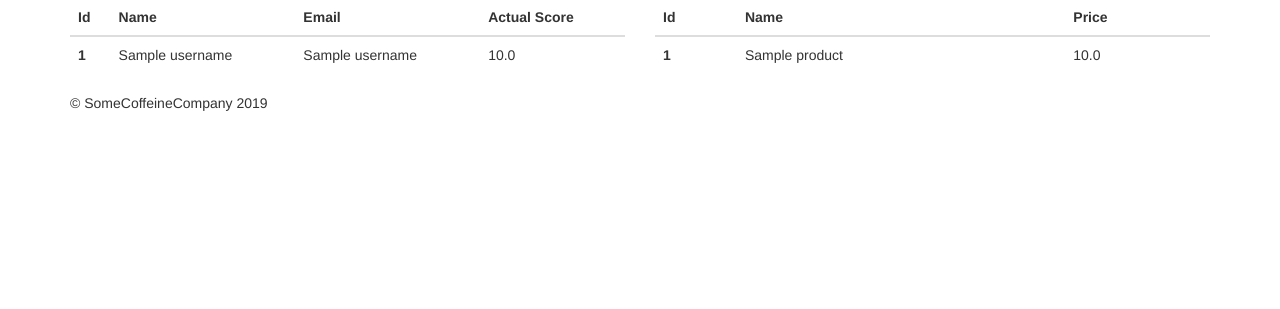
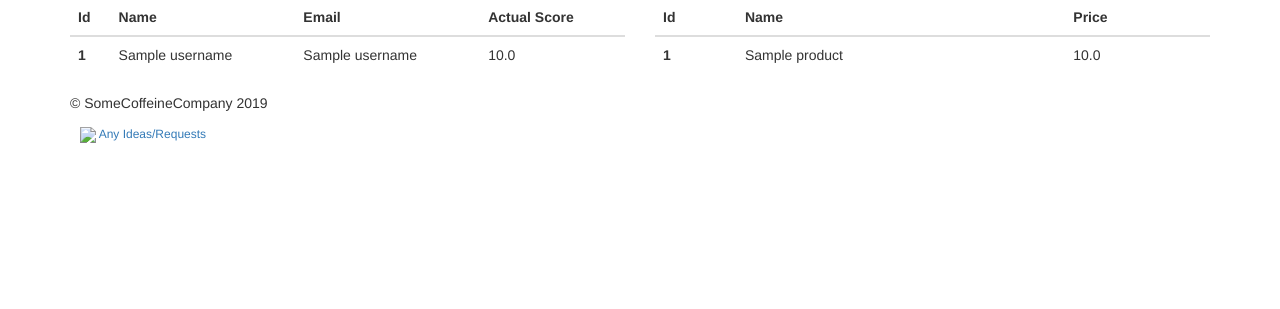
Before and after one commit to agorzawski/fairtaskassigner, a Flask app: template templates/signup.html in a window 1280 px wide. Shown: the part 440-749 px from the top of the page. Run offline with Flask 2, Linux system fonts and the light colour scheme; the template is opened without the code that fills it: most values are stand-ins (such as "Sample title", 1, 10 or a date in 2020); grey boxes marked "Sample" are stand-in pictures; parts of the project's set-up code (start-up, migrations or seed data) failed here and were passed over; some libraries are stand-ins or nearby versions.

Commit message:
ref to the issue creator

```diff
--- a/templates/footer.html
+++ b/templates/footer.html
@@ -1 +1,2 @@
   <p>&copy; SomeCoffeineCompany 2019</p>
+  <p> <a class='btn-sm' href='https://github.com/agorzawski/fairtaskassigner/issues/new'> <img src='https://github.githubassets.com/favicon.ico'/> Any Ideas/Requests  </a> </p>
```
